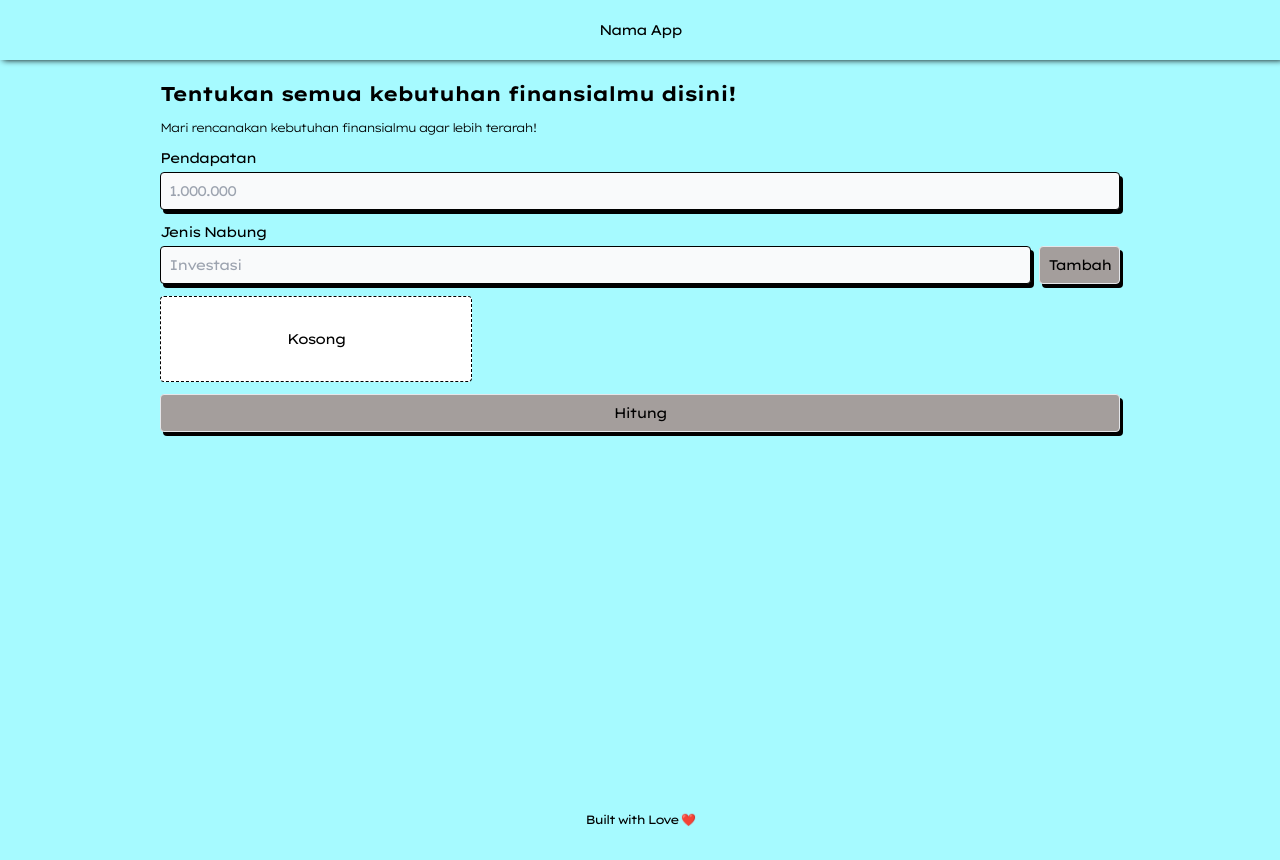
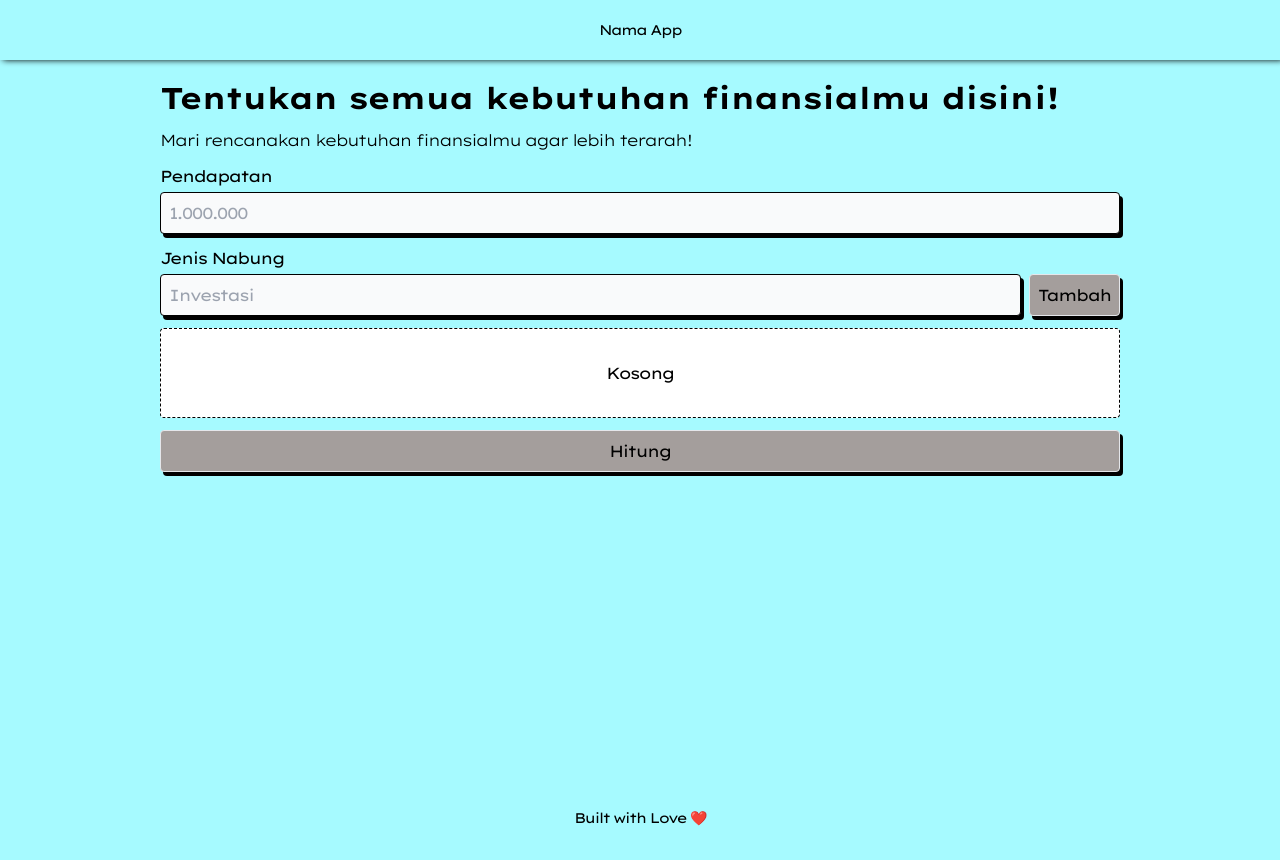
Before and after one commit to dazmy/finblance, an Angular app: page / in a window 1280 px wide. Built offline with nearby package versions, Linux system fonts and the light colour scheme.

Commit message:
responsive md

```diff
--- a/src/app/app.component.html
+++ b/src/app/app.component.html
@@ -7,11 +7,11 @@
   <!-- content -->
   <div class="flex flex-col gap-3 flex-1">
     <div class="flex flex-col gap-3">
-      <h1 class="font-bold text-xl">Tentukan semua kebutuhan finansialmu disini!</h1>
-      <p class="font-light text-xs">Mari rencanakan kebutuhan finansialmu agar lebih terarah!</p>
+      <h1 class="font-bold text-xl md:text-3xl">Tentukan semua kebutuhan finansialmu disini!</h1>
+      <p class="font-light text-xs md:text-base">Mari rencanakan kebutuhan finansialmu agar lebih terarah!</p>
     </div>
     <!-- input how much money do they save? -->
-    <div class="flex flex-col gap-1 text-sm">
+    <div class="flex flex-col gap-1 text-sm md:text-base">
       <label for="money">Pendapatan</label>
       <input
         type="text"
@@ -24,7 +24,7 @@
         required />
     </div>
     <!-- JENIS NABUNG -->
-    <div class="flex flex-col gap-1 text-sm">
+    <div class="flex flex-col gap-1 text-sm md:text-base">
       <label for="type">Jenis Nabung</label>
       <div class="flex flex-row gap-2">
         <input
@@ -44,7 +44,7 @@
       </div>
     </div>
     <!-- LIST TYPE SAVING -->
-    <div class="grid grid-cols-1 md:grid-cols-2 lg:grid-cols-3 gap-3 text-sm">
+    <div class="grid grid-cols-1 md:grid-cols-2 lg:grid-cols-3 gap-3 text-sm md:text-base">
       @for (type of listTypeSaving.value; track $index) {
         <div class="rounded border border-black shadow-neo-input p-2 flex flex-col gap-1" [style.backgroundColor]="type?.color">
           <p><span class="font-bold">{{ type?.name }}</span> ({{ type?.percent }}%)</p>
@@ -65,21 +65,21 @@
           </div>
         </div>
       } @empty {
-        <div class="py-8 text-center bg-white border border-black w-full rounded border-dashed">
+        <div class="py-8 text-center bg-white border border-black col-span-1 md:col-span-2 lg:col-span-3 rounded border-dashed">
           Kosong
         </div>
       }
     </div>
     <!-- button generate card -->
     <button
-      class="border p-2 bg-button-neo-yellow rounded text-sm shadow-neo-input"
+      class="border p-2 bg-button-neo-yellow rounded text-sm md:text-base shadow-neo-input"
       (click)="calculate()"
       [disabled]="!money.value || !listTypeSaving.length">
       Hitung
     </button>
     <!-- card generate percent * nabung -->
     @if (isCalculate) {
-      <div class="listcard grid grid-cols-1 md:grid-cols-2 lg:grid-cols-3 gap-2">
+      <div class="grid grid-cols-1 md:grid-cols-2 lg:grid-cols-3 gap-2">
         @for (type of listTypeSaving.value; track $index) {
           <app-card [datas]="type!"></app-card>
         }
@@ -87,7 +87,7 @@
     }
   </div>
   <!-- footer -->
-  <footer class="text-xs text-center flex flex-col">
+  <footer class="text-xs md:text-sm text-center flex flex-col">
     <h1>Built with Love ❤️</h1>
   </footer>
 </div>
--- a/src/app/components/card/card.component.html
+++ b/src/app/components/card/card.component.html
@@ -1,8 +1,8 @@
 <div class="border border-black rounded flex flex-row shadow-neo-input" [style.backgroundColor]="datas.color">
   <div class="flex flex-col px-2 py-3 flex-1">
-    <p class="font-bold text-sm">{{ datas.name }}</p>
-    <p class="text-sm">{{ datas.percent }}%</p>
-    <h1 class="text-md md:text-2xl font-semibold">Rp {{ datas.savings | number: '1.0-2' }}</h1>
+    <p class="font-bold text-sm md:text-base">{{ datas.name }}</p>
+    <p class="text-sm md:text-base">{{ datas.percent }}%</p>
+    <h1 class="text-md md:text-xl font-semibold">Rp. {{ datas.savings | number: '1.0-2' }}</h1>
   </div>
   <div class="bg-white px-2 text-white rounded-r-[3px]">.</div>
 </div>
```
